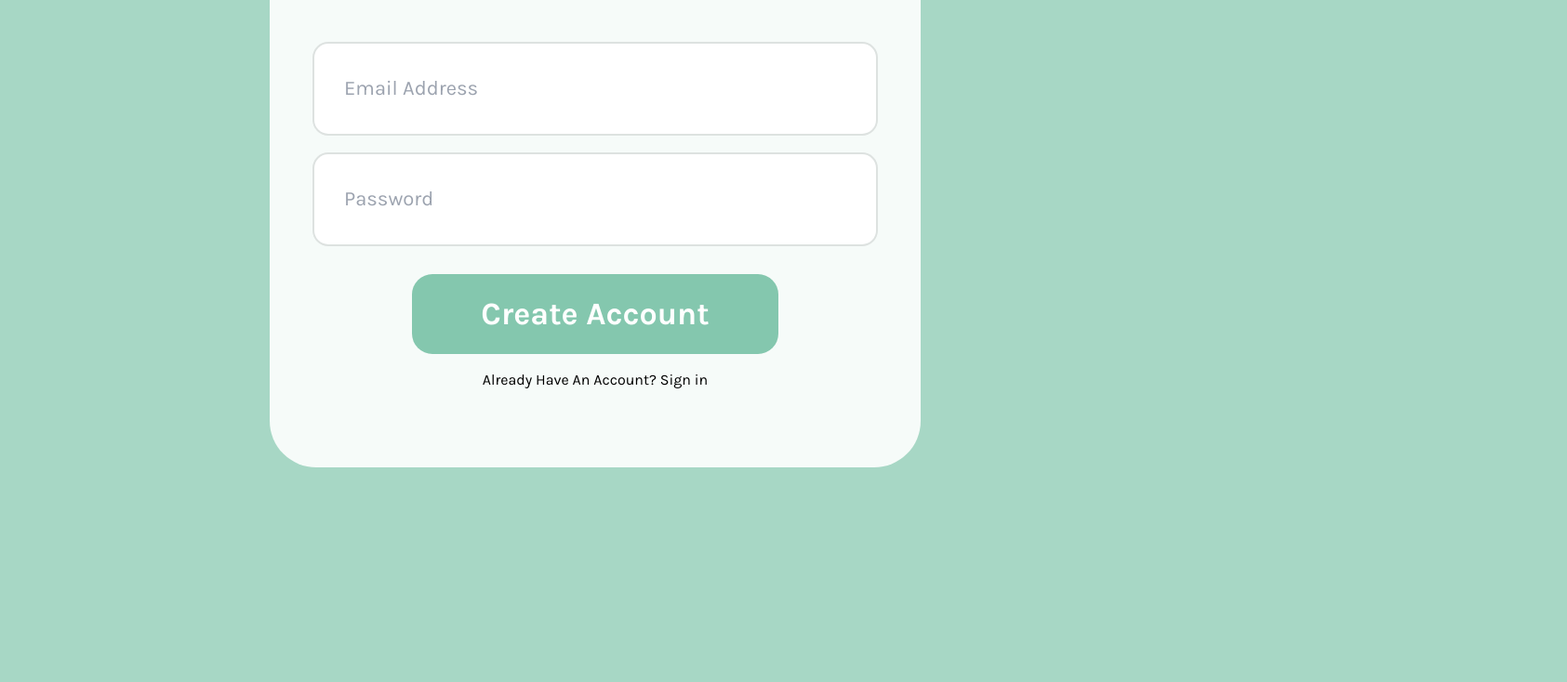
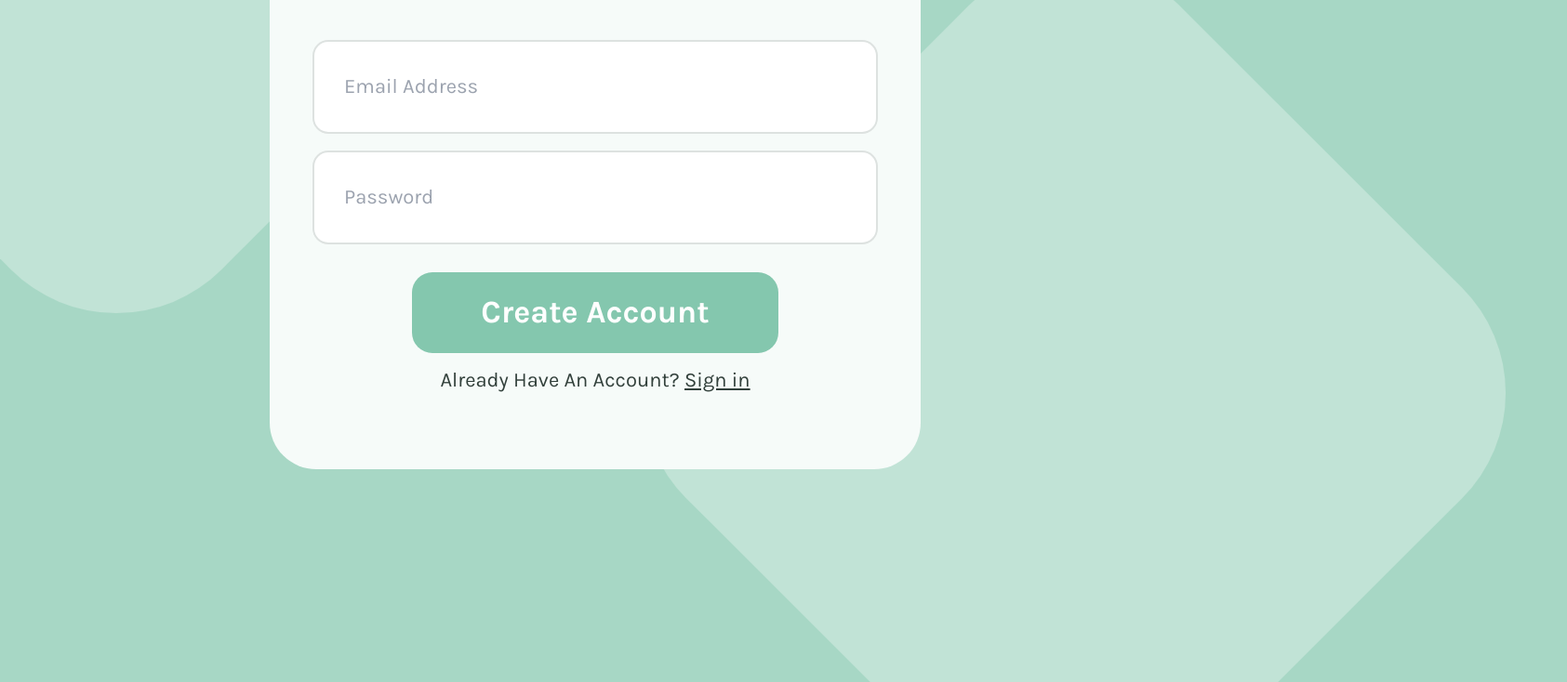
Before and after one commit to JSKangx/my-little-tiny-project, a website: page src/projects/02-signupform.html in a window 1280 px wide. Shown: the part 252-986 px from the top of the page at 93% size, 1685 px wide, since content can reach past the window. Before the commit the page ends 800 px from the top, so only its background shows below. Drawn offline with Linux system fonts and the light colour scheme.

Commit message:
배경 네모 디자인 요소 삽입

```diff
--- a/src/projects/02-signupform.html
+++ b/src/projects/02-signupform.html
@@ -12,7 +12,10 @@
     />
     <title>Document</title>
   </head>
-  <body class="h-screen bg-02-Background grid font-karla">
+  <body class="h-screen bg-02-Background grid font-karla overflow-hidden">
+    <div
+      class="size-[750px] bg-02-Box absolute top-0 left-0 -z-10 -translate-x-1/3 -translate-y-1/3 rotate-45 rounded-[160px]"
+    ></div>
     <div class="wrapper w-[700px] justify-self-center self-center">
       <article
         class="bg-02-Form-Bg pt-[68px] pb-[82px] px-12 rounded-[50px] flex flex-col items-center text-center"
@@ -64,12 +67,16 @@
             >
               Create Account
             </button>
-            <p tabindex="0">
-              Already Have An Account? <span tabindex="0">Sign in</span>
-            </p>
+            <div class="text-[22px] text-02-Paragraph leading-tight">
+              <p class="inline" tabindex="0">Already Have An Account?</p>
+              <a tabindex="0"><span class="underline">Sign in</span></a>
+            </div>
           </div>
         </form>
       </article>
     </div>
+    <div
+      class="size-[750px] bg-02-Box absolute right-0 bottom-0 -z-10 translate-x-1/3 translate-y-1/3 rotate-45 rounded-[160px]"
+    ></div>
   </body>
 </html>
```
Also changed, not shown: src/styles/output.css.
